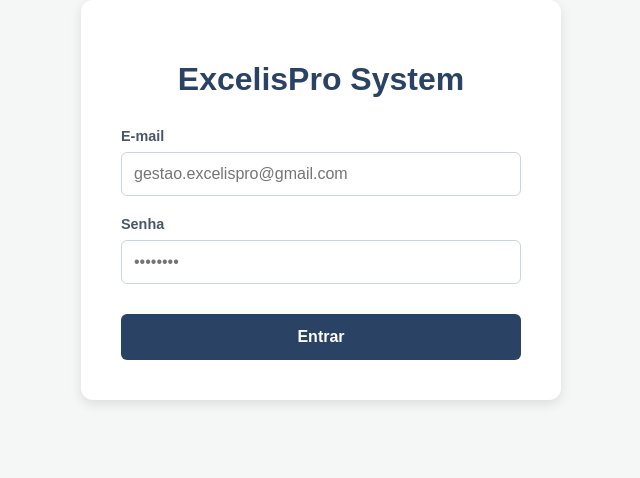
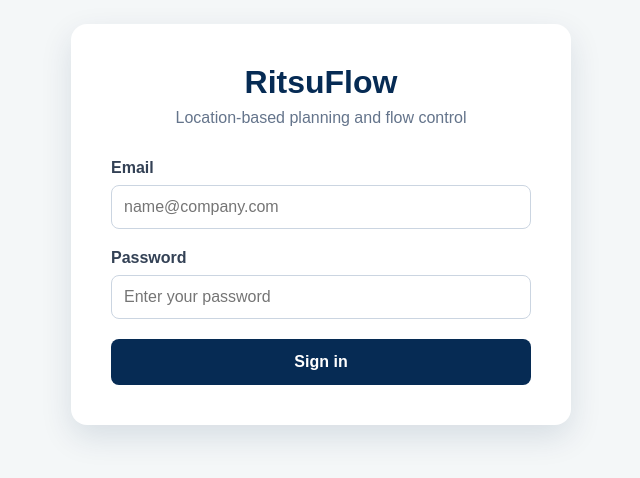
Before and after one commit to gestaoexcelispro/excelispro, a Next.js app: page /login in a window 1280 px wide. Shown: the part 200-678 px from the top of the page, without its empty margins (319-959 px from the left). Built offline with nearby package versions, Linux system fonts and the light colour scheme; no server answers.

Commit message:
feat: migrate login to Supabase SSR

```diff
--- a/src/app/login/page.js
+++ b/src/app/login/page.js
@@ -1,90 +1,160 @@
-'use client';
-import { useState } from 'react';
-import { useRouter } from 'next/navigation';
-import { supabase } from '../../lib/supabase';
+'use client'
 
-export default function Login() {
-  const [email, setEmail] = useState('');
-  const [password, setPassword] = useState('');
-  const [error, setError] = useState(null);
-  const [loading, setLoading] = useState(false);
-  const router = useRouter();
+import { useState } from 'react'
+import { useRouter } from 'next/navigation'
+import { createClient } from '../../lib/supabase/client'
 
-  const handleLogin = async (e) => {
-    e.preventDefault();
-    setLoading(true);
-    setError(null);
+const supabase = createClient()
 
-    // Chama o cofre do Supabase para verificar e-mail e senha
-    const { data, error } = await supabase.auth.signInWithPassword({
+export default function LoginPage() {
+  const [email, setEmail] = useState('')
+  const [password, setPassword] = useState('')
+  const [errorMessage, setErrorMessage] = useState('')
+  const [loading, setLoading] = useState(false)
+
+  const router = useRouter()
+
+  async function handleLogin(event) {
+    event.preventDefault()
+    setLoading(true)
+    setErrorMessage('')
+
+    const { error } = await supabase.auth.signInWithPassword({
       email,
       password,
-    });
+    })
 
     if (error) {
-      setError('E-mail ou senha incorretos.');
-      setLoading(false);
-    } else {
-      // Se der certo, manda para o painel comercial
-      router.push('/dashboard');
+      setErrorMessage('Invalid email or password.')
+      setLoading(false)
+      return
     }
-  };
+
+    router.replace('/dashboard')
+    router.refresh()
+  }
 
   return (
-    <div style={{ display: 'flex', justifyContent: 'center', alignItems: 'center', minHeight: '100vh', backgroundColor: '#f4f7f6', fontFamily: 'sans-serif' }}>
-      <div style={{ backgroundColor: 'white', padding: '40px', borderRadius: '12px', boxShadow: '0 4px 12px rgba(0,0,0,0.1)', width: '100%', maxWidth: '400px' }}>
-        <h1 style={{ color: '#2A4365', textAlign: 'center', marginBottom: '30px' }}>ExcelisPro System</h1>
+    <main
+      style={{
+        display: 'flex',
+        justifyContent: 'center',
+        alignItems: 'center',
+        minHeight: '100vh',
+        padding: '24px',
+        backgroundColor: '#f4f7f8',
+        fontFamily: 'Arial, sans-serif',
+      }}
+    >
+      <section
+        style={{
+          width: '100%',
+          maxWidth: '420px',
+          padding: '40px',
+          backgroundColor: '#ffffff',
+          borderRadius: '16px',
+          boxShadow: '0 12px 32px rgba(6, 43, 84, 0.12)',
+        }}
+      >
+        <header style={{ marginBottom: '32px', textAlign: 'center' }}>
+          <h1
+            style={{
+              margin: '0 0 8px',
+              color: '#062b54',
+              fontSize: '2rem',
+            }}
+          >
+            RitsuFlow
+          </h1>
 
-        <form onSubmit={handleLogin} style={{ display: 'flex', flexDirection: 'column', gap: '20px' }}>
+          <p style={{ margin: 0, color: '#64748b' }}>
+            Location-based planning and flow control
+          </p>
+        </header>
 
-          {error && (
-            <div style={{ color: '#c53030', backgroundColor: '#fed7d7', padding: '10px', borderRadius: '6px', textAlign: 'center', fontSize: '0.9rem', fontWeight: 'bold' }}>
-              {error}
+        <form
+          onSubmit={handleLogin}
+          style={{
+            display: 'flex',
+            flexDirection: 'column',
+            gap: '20px',
+          }}
+        >
+          {errorMessage && (
+            <div
+              role="alert"
+              style={{
+                padding: '12px',
+                color: '#991b1b',
+                backgroundColor: '#fee2e2',
+                borderRadius: '8px',
+                textAlign: 'center',
+              }}
+            >
+              {errorMessage}
             </div>
           )}
 
-          <div>
-            <label style={{ display: 'block', marginBottom: '8px', color: '#4A5568', fontWeight: 'bold', fontSize: '0.9rem' }}>E-mail</label>
+          <label style={{ color: '#334155', fontWeight: 600 }}>
+            Email
             <input
               type="email"
               value={email}
-              onChange={(e) => setEmail(e.target.value)}
-              placeholder="gestao.excelispro@gmail.com"
-              style={{ width: '100%', padding: '12px', borderRadius: '6px', border: '1px solid #cbd5e0', fontSize: '1rem', boxSizing: 'border-box' }}
+              onChange={(event) => setEmail(event.target.value)}
+              placeholder="name@company.com"
+              autoComplete="email"
               required
+              style={{
+                width: '100%',
+                marginTop: '8px',
+                padding: '12px',
+                border: '1px solid #cbd5e1',
+                borderRadius: '8px',
+                boxSizing: 'border-box',
+                fontSize: '1rem',
+              }}
             />
-          </div>
-          <div>
-            <label style={{ display: 'block', marginBottom: '8px', color: '#4A5568', fontWeight: 'bold', fontSize: '0.9rem' }}>Senha</label>
+          </label>
+
+          <label style={{ color: '#334155', fontWeight: 600 }}>
+            Password
             <input
               type="password"
               value={password}
-              onChange={(e) => setPassword(e.target.value)}
-              placeholder="••••••••"
-              style={{ width: '100%', padding: '12px', borderRadius: '6px', border: '1px solid #cbd5e0', fontSize: '1rem', boxSizing: 'border-box' }}
+              onChange={(event) => setPassword(event.target.value)}
+              placeholder="Enter your password"
+              autoComplete="current-password"
               required
+              style={{
+                width: '100%',
+                marginTop: '8px',
+                padding: '12px',
+                border: '1px solid #cbd5e1',
+                borderRadius: '8px',
+                boxSizing: 'border-box',
+                fontSize: '1rem',
+              }}
             />
-          </div>
+          </label>
 
           <button
             type="submit"
             disabled={loading}
             style={{
               padding: '14px',
-              backgroundColor: loading ? '#a0aec0' : '#2A4365',
-              color: 'white',
-              border: 'none',
-              borderRadius: '6px',
+              color: '#ffffff',
+              backgroundColor: loading ? '#94a3b8' : '#062b54',
+              border: 0,
+              borderRadius: '8px',
+              cursor: loading ? 'not-allowed' : 'pointer',
               fontSize: '1rem',
-              fontWeight: 'bold',
-              cursor: loading ? 'not-allowed' : 'pointer',
-              marginTop: '10px'
+              fontWeight: 700,
             }}
           >
-            {loading ? 'Validando...' : 'Entrar'}
+            {loading ? 'Signing in...' : 'Sign in'}
           </button>
         </form>
-      </div>
-    </div>
-  );
+      </section>
+    </main>
+  )
 }
```
